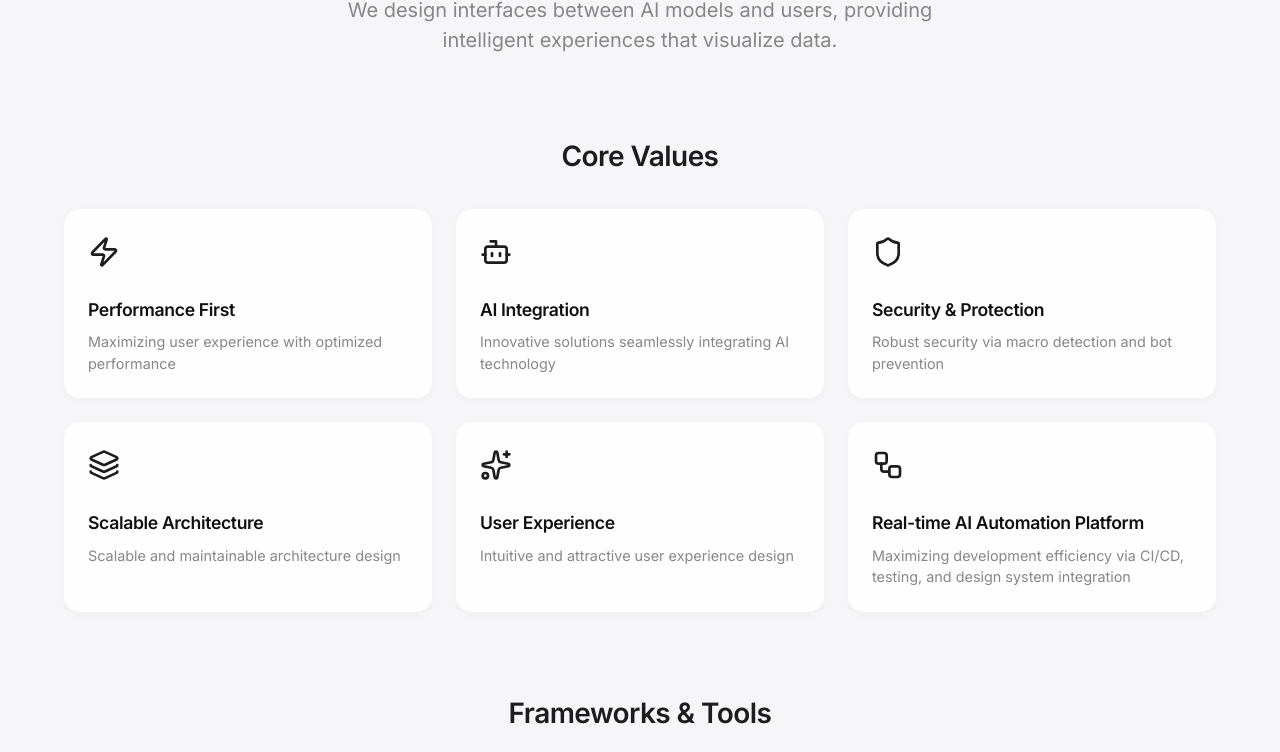
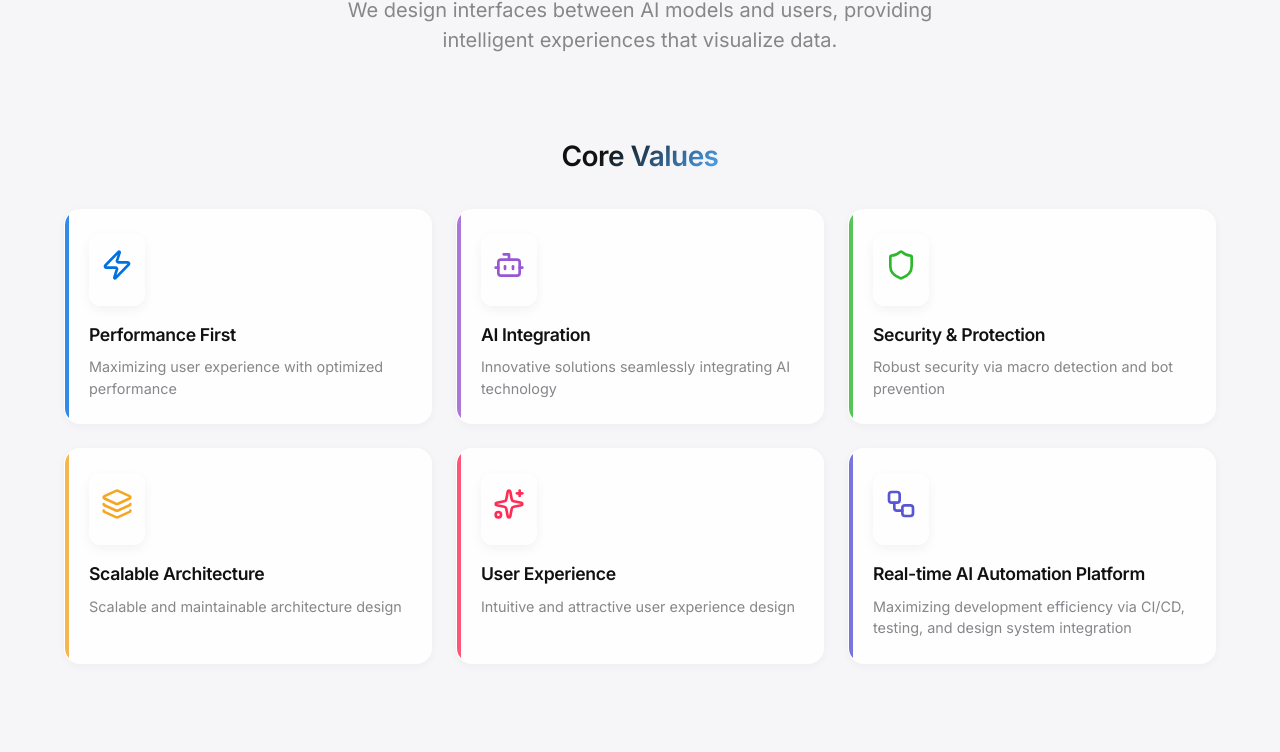
Before and after one commit to injaehwang/levelthree_official, a React (Vite) app: page / in a window 1280 px wide. Shown: the part 2793-3545 px from the top of the page. Built offline with nearby package versions, Linux system fonts and the light colour scheme.

Commit message:
feat: design polish (expertise colors, favicon fix)

```diff
--- a/index.html
+++ b/index.html
@@ -3,7 +3,7 @@
 
 <head>
   <meta charset="UTF-8" />
-  <link rel="icon" type="image/svg+xml" href="/favicon.svg" />
+  <link rel="icon" type="image/svg+xml" href="/favicon.svg?v=2" />
   <meta name="viewport" content="width=device-width, initial-scale=1.0" />
   <title>LEVELTHREE - Frontend Development Experts</title>
   <meta name="description" content="AI 맵 서비스, APM, Solution 전문 프론트엔드 개발 회사" />
--- a/src/components/Expertise.css
+++ b/src/components/Expertise.css
@@ -17,9 +17,13 @@
 .subsection-title {
   font-size: 1.75rem;
   font-weight: 600;
-  margin-bottom: 2rem;
-  color: var(--text-main);
+  background: var(--gradient-text);
+  -webkit-background-clip: text;
+  background-clip: text;
+  -webkit-text-fill-color: transparent;
   text-align: center;
+  width: fit-content;
+  margin: 0 auto 2rem;
 }
 
 .values-grid {
@@ -37,18 +41,36 @@
   flex-direction: column;
   gap: 16px;
   align-items: flex-start;
-  transition: box-shadow 0.3s ease;
+  transition: all 0.3s ease;
+  position: relative;
+  overflow: hidden;
+  border: 1px solid transparent;
+}
+
+.value-card::before {
+  content: '';
+  position: absolute;
+  top: 0;
+  left: 0;
+  width: 4px;
+  height: 100%;
+  background-color: var(--card-color);
+  opacity: 0.8;
 }
 
 .value-card:hover {
-  transform: translateY(-3px);
-  box-shadow: 0 15px 30px rgba(152, 87, 211, 0.15);
-  /* Purple tint */
-  border: 1px solid rgba(152, 87, 211, 0.2);
+  transform: translateY(-5px);
+  box-shadow: 0 20px 40px var(--card-shadow);
+  border-color: var(--card-color);
 }
 
 .value-icon {
   font-size: 2rem;
+  color: var(--card-color);
+  background: rgba(255, 255, 255, 0.8);
+  padding: 12px;
+  border-radius: 12px;
+  box-shadow: 0 4px 12px rgba(0, 0, 0, 0.05);
 }
 
 .value-title {
--- a/src/components/Expertise.tsx
+++ b/src/components/Expertise.tsx
@@ -26,9 +26,19 @@ const Expertise = () => {
     <Workflow size={32} />   // Real-time AI Platform
   ];
 
+  const cardColors = [
+    { hex: '#0071e3', shadow: 'rgba(0, 113, 227, 0.25)' },   // Performance (Blue)
+    { hex: '#9857d3', shadow: 'rgba(152, 87, 211, 0.25)' },  // AI (Purple)
+    { hex: '#2eb82e', shadow: 'rgba(46, 184, 46, 0.25)' },   // Security (Green)
+    { hex: '#f5a623', shadow: 'rgba(245, 166, 35, 0.25)' },  // Scalable (Orange)
+    { hex: '#ff2d55', shadow: 'rgba(255, 45, 85, 0.25)' },   // UX (Pink)
+    { hex: '#5856d6', shadow: 'rgba(88, 86, 214, 0.25)' }    // Real-time (Indigo)
+  ];
+
   const coreValues = valuesData.map((data, index) => ({
     ...data,
-    icon: coreIcons[index]
+    icon: coreIcons[index],
+    color: cardColors[index]
   }));
 
   // Frameworks Icons
@@ -92,6 +102,10 @@ const Expertise = () => {
                   animate={inView ? 'visible' : 'hidden'}
                   variants={itemVariants}
                   transition={{ delay: index * 0.1 }}
+                  style={{
+                    '--card-color': value.color.hex,
+                    '--card-shadow': value.color.shadow
+                  } as React.CSSProperties}
                 >
                   <div className="value-icon">{value.icon}</div>
                   <div>
```
